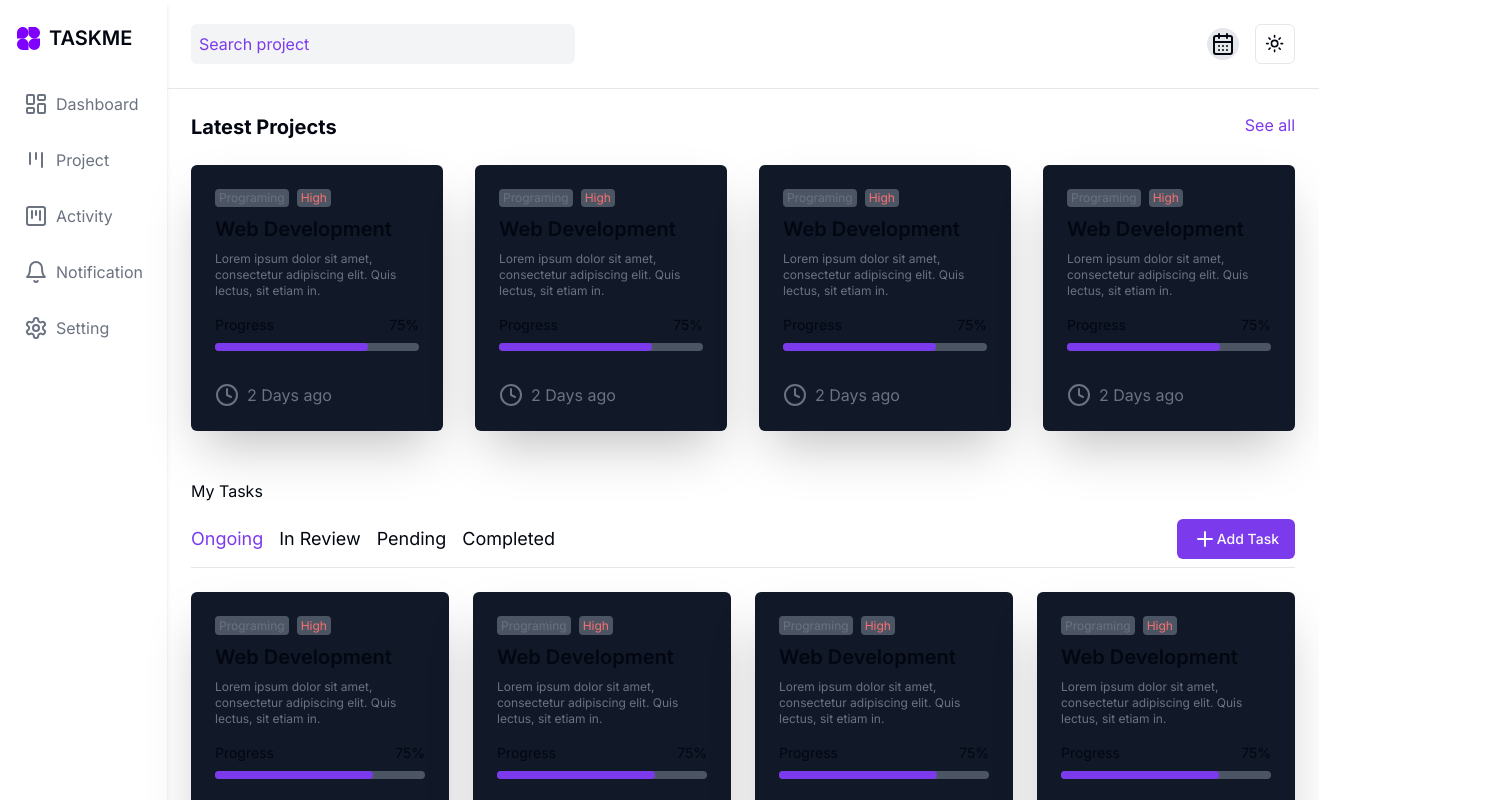
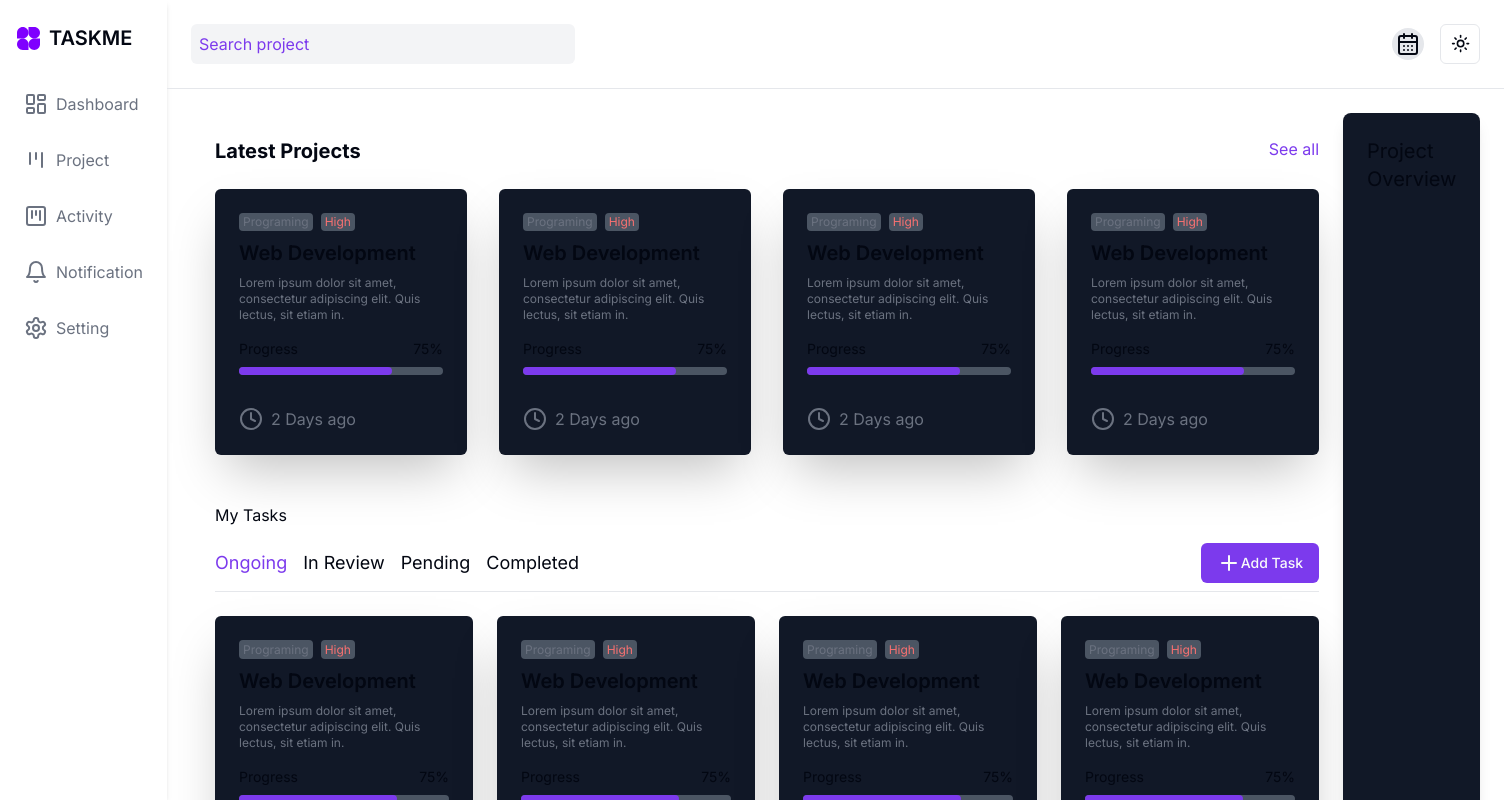
Before and after one commit to brain-ambani/nextjs-task-manager, a Next.js app: page /dashboard in a window 1280 px wide. Shown: the top 800 px of the page, 1504 px wide, since content can reach past the window. Built offline with nearby package versions, Linux system fonts and the light colour scheme.

Commit message:
added project overview

```diff
--- a/app/dashboard/components/board.tsx
+++ b/app/dashboard/components/board.tsx
@@ -2,11 +2,11 @@ import { CalendarDays } from 'lucide-react';
 
 import { ModeToggle } from '@/components/mode-toggle';
 import Mainboard from './mainboard';
+import ProjectOverview from './project-overview';
 
 export default function Board() {
   return (
     <main className='flex-1 '>
-      <div className=''>
       <div className='flex justify-between items-center py-6 px-6 '>
         <div>
           <input
@@ -24,7 +24,9 @@ export default function Board() {
       </div>
       <hr />
       {/* main board */}
+      <div className='flex p-6'>
         <Mainboard />
+        <ProjectOverview />
       </div>
     </main>
   );
--- /dev/null
+++ b/app/dashboard/components/project-overview.tsx
@@ -0,0 +1,9 @@
+export default function ProjectOverview() {
+  return (
+    <div className='bg-gray-900 flex-1 rounded-lg shadow-lg'>
+      <div className='p-6'>
+        <h1 className='text-xl'>Project Overview</h1>
+      </div>
+    </div>
+  );
+}
```
Lines whose indentation alone changed are shown as unchanged.
